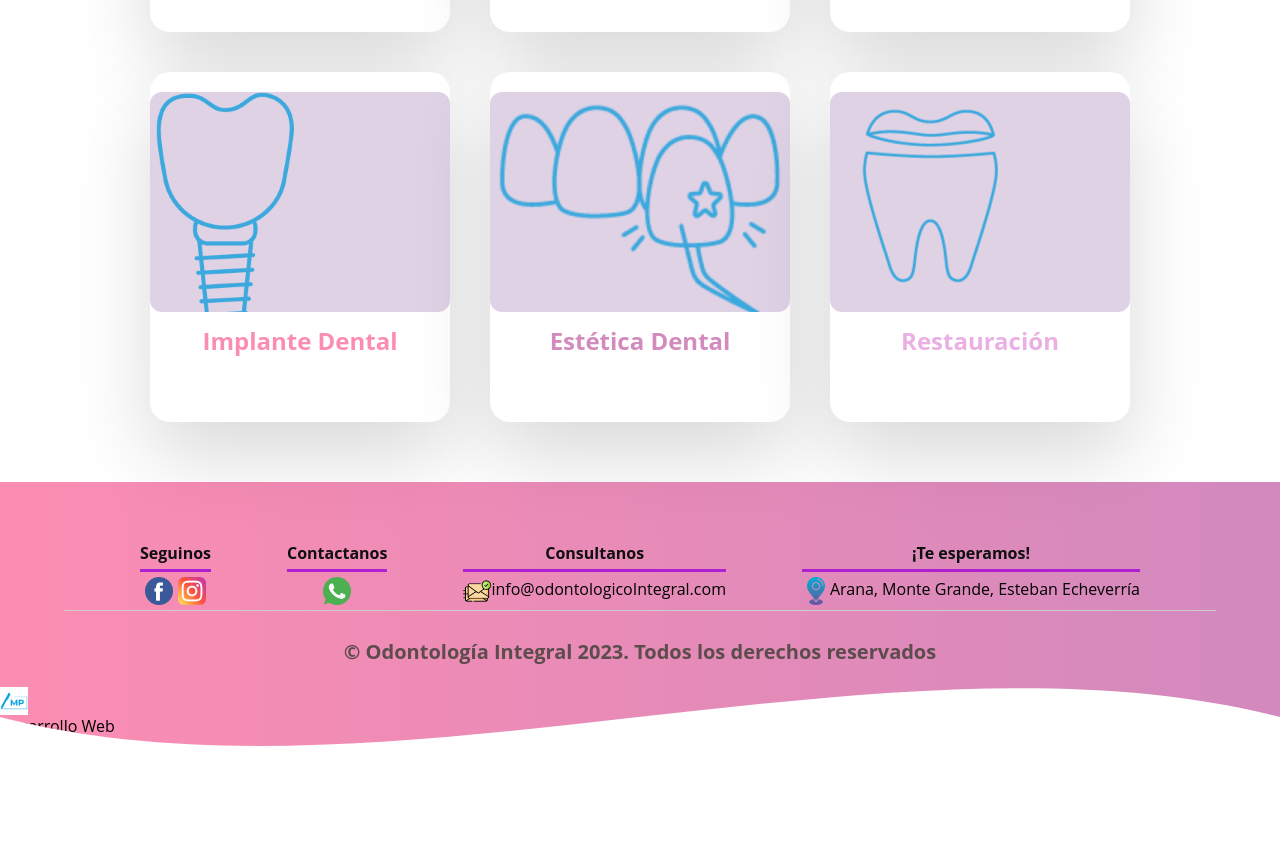
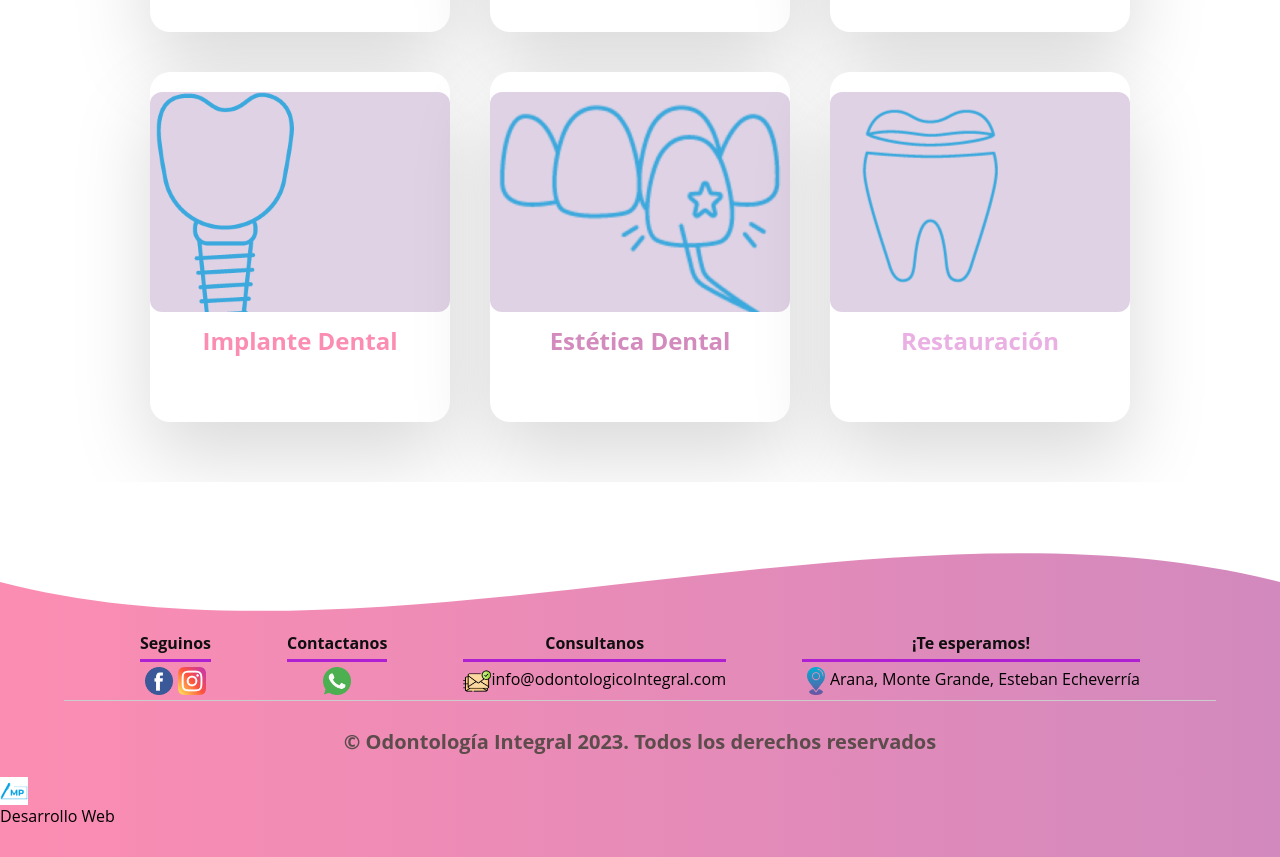
Before and after one commit to mabelpertot/Primer-Sitio-Web, a Flask app: page /templates/servicios in a window 1280 px wide. Shown: the part 1004-1861 px from the top of the page. Before the commit the page ends 1750 px from the top, so only its background shows below. Run offline with Flask 3, Linux system fonts and the light colour scheme.

Commit message:
Actualización

```diff
--- a/static/css/styles.css
+++ b/static/css/styles.css
@@ -411,7 +411,7 @@ iframe {
 footer{
   background: -webkit-linear-gradient(to right, hsla(340, 95%, 50%, 0.459), hsla(317, 45%, 52%, 0.664));
   background: linear-gradient(to right, hsla(340, 95%, 50%, 0.459), hsla(317, 45%, 52%, 0.664));
-  padding: 60px 0 30px 0;
+  padding: 0px 0 30px 0;
   margin: auto;
   overflow: hidden;
   position: relative;
--- a/templates/contacto.html
+++ b/templates/contacto.html
@@ -1,5 +1,6 @@
 <!DOCTYPE html>
 <html lang="es">
+
 <head>
   <meta charset="UTF-8">
   <meta name="viewport" content="width=device-width, initial-scale=1.0">
@@ -10,7 +11,9 @@
   <title>Contacto - Odontología Integral</title>
 
 </head>
+
 <body>
+
   <header>
     <nav>
       <a href="{{ url_for('index') }}" class="page-box">Institucional</a>
--- a/templates/servicios.html
+++ b/templates/servicios.html
@@ -1,17 +1,21 @@
 <!DOCTYPE html>
 <html lang="es">
+
 <head>
   <meta charset="UTF-8">
   <meta name="viewport" content="width=device-width, initial-scale=1.0">
 
+  <img src="{{ url_for('static', filename='imagenes/favicon.png') }}" alt="Favicon" style="width: 50px; height: 50px;">
+
   <link rel="stylesheet" href="{{ url_for('static', filename='css/styles.css') }}">
   <title>Servicios - Odontología Integral</title>
 
-  <img src="{{ url_for('static', filename='imagenes/favicon.png') }}" alt="Favicon" style="width: 50px; height: 50px;">
 
 
 </head>
+
 <body>
+
   <header>
     <nav>
       <a href="{{ url_for('index') }}" class="page-box">Institucional</a>
@@ -119,11 +123,16 @@
   </main>
 
   <footer>
-    <div class="wave" style="height: 150px; overflow: hidden;">
-      <svg viewBox="0 0 500 150" preserveAspectRatio="none" style="height: 100%; width: 100%;">
-        <path d="M0.00,100.02 C150.00,200.00 349.20,0.00 500.00,100.02 L500.00,150.00 L0.00,150.00 Z" style="stroke: none; fill: #fff;"></path>
+    <div class="wave" style="height: 150px; overflow: hidden; position: relative;">
+      <!-- Contenido del footer dentro del área de la onda -->
+      <div style="position: relative; z-index: 1; background-color: #fff;">
+        <!-- Tu contenido del footer aquí -->
+      </div>
+      <svg viewBox="0 0 500 150" preserveAspectRatio="none" style="height: 100%; width: 100%; position: absolute; bottom: 0; left: 0; z-index: 0;">
+        <path d="M0.00,100.00 C150.00,200.00 349.20,0.00 500.00,100.00 L500.00,0.00 L0.00,0.00 Z" style="stroke: none; fill: #fff;"></path>
       </svg>
     </div>
+
     <div class="contenedor-footer">
       <div class="content-foo">
         <h4>Seguinos</h4>
```
Also changed, not shown: templates/equipo.html (+11 -4 lines), templates/especialidades.html (+10 -5 lines), templates/formulario.html (+11 -3 lines), templates/index.html (+10 -3 lines), templates/institucional.html (+10 -3 lines).
